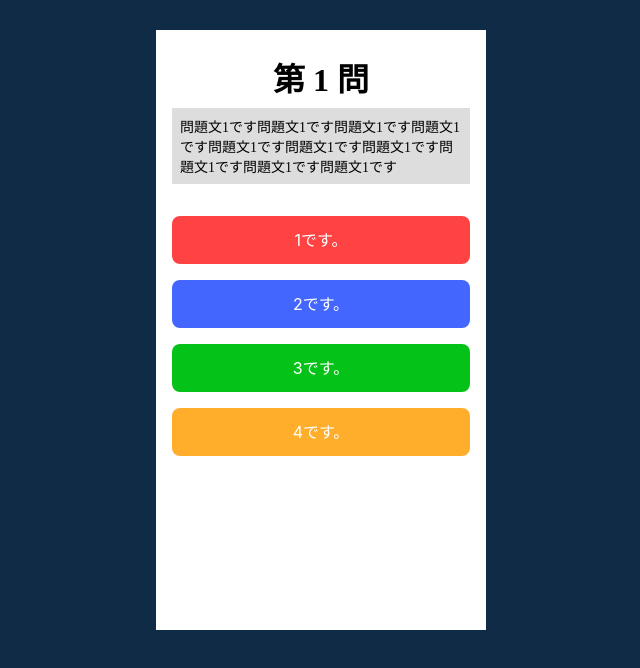
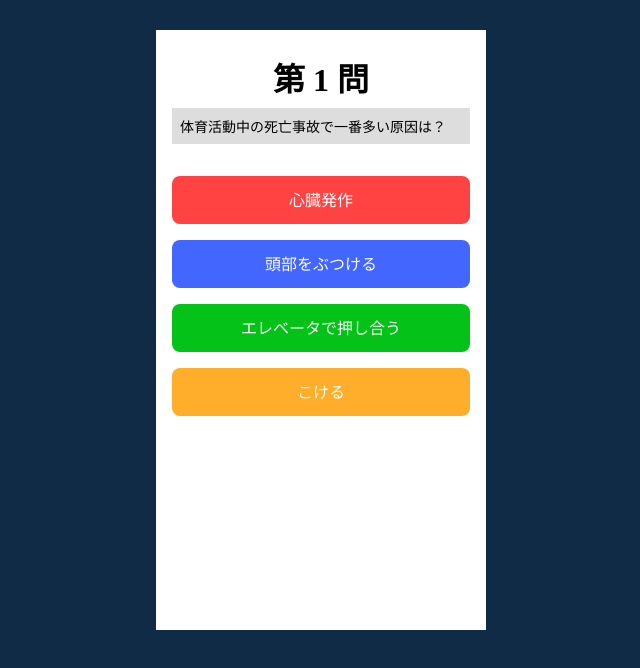
Before and after one commit to urassh/QuizApp3-3, a React (Create React App) app: page /answer in a window 1280 px wide. Shown: the top 668 px of the page, without its empty margins (319-959 px from the left). Built offline with nearby package versions, Linux system fonts and the light colour scheme; the HTML template or start-up script is replaced by a standard one.

Commit message:
具体的な問題を作成した。

```diff
--- a/src/Components/questionData.js
+++ b/src/Components/questionData.js
@@ -5,6 +5,9 @@ class Quiz {
     static quizLength = 5;
     static MIN = 0;
     constructor(text, buttonsList, correct, point) {
+        if(correct > 4) {
+            console.log(`correctの値が不正です。`);
+        }
         this.text = text;
         this.buttonsList = buttonsList;
         this.correct = correct;
@@ -14,16 +17,16 @@ class Quiz {
  }
 
 const QUESTIONS = [
-    new Quiz("問題文1です問題文1です問題文1です問題文1です問題文1です問題文1です問題文1です問題文1です問題文1です問題文1です", ["1です。", "2です。", "3です。", "4です。"], 1, 2),
-    new Quiz("問題文2です問題文2です問題文2です問題文2です問題文2です問題文2です問題文2です問題文2です問題文2です問題文2です", ["1です。", "2です。", "3です。", "4です。"], 2, 2),
-    new Quiz("問題文3です問題文3です問題文3です問題文3です問題文3です問題文3です問題文3です問題文3です問題文3です問題文3です", ["1です。", "2です。", "3です。", "4です。"], 3, 2),
-    new Quiz("問題文4です問題文4です問題文4です問題文4です問題文4です問題文4です問題文4です問題文4です問題文4です問題文4です", ["1です。", "2です。", "3です。", "4です。"], 4, 2),
-    new Quiz("問題文5です問題文5です問題文5です問題文5です問題文5です問題文5です問題文5です問題文5です問題文5です問題文5です", ["1です。", "2です。", "3です。", "4です。"], 1, 2),
-    new Quiz("問題文6です問題文6です問題文6です問題文6です問題文6です問題文6です問題文6です問題文6です問題文6です問題文6です", ["1です。", "2です。", "3です。", "4です。"], 2, 2),
-    new Quiz("問題文7です問題文7です問題文7です問題文7です問題文7です問題文7です問題文7です問題文7です問題文7です問題文7です", ["1です。", "2です。", "3です。", "4です。"], 2, 2),
-    new Quiz("問題文8です問題文8です問題文8です問題文8です問題文8です問題文8です問題文8です問題文8です問題文8です問題文8です", ["1です。", "2です。", "3です。", "4です。"], 2, 2),
-    new Quiz("問題文9です問題文9です問題文9です問題文9です問題文9です問題文9です問題文9です問題文9です問題文9です問題文9です", ["1です。", "2です。", "3です。", "4です。"], 2, 2),
-    new Quiz("問題文10です問題文10です問題文10です問題文10です問題文10です問題文10です問題文10です問題文10です問題文10です問題文10です", ["1です。", "2です。", "3です。", "4です。"], 2, 2),
+    new Quiz("体育活動中の死亡事故で一番多い原因は？", ["心臓発作", "頭部をぶつける", "エレベータで押し合う", "こける"], 1, 2),
+    new Quiz("大相撲の力士が禁止されているのはどれ", ["ダイエット", "車の運転", "電車の乗車", "小舟の乗船"], 2, 2),
+    new Quiz("「最初はグー」初めて使った人は。", ["志村けん", "吉澤俊介", "じゃんけん協会会長 松本さん", "ヒカキン"], 1, 2),
+    new Quiz("「音楽の父」と称される音楽家は誰でしょう？", ["バッハ", "モーツァルト", "ベートーヴェン", "チャイコフスキー"], 1, 2),
+    new Quiz("世界で最も古いとされている奈良にある木造建築の寺の名前はなんでしょう？", ["東大寺", "法隆寺", "金閣寺", "唐招提寺"], 2, 2),
+    new Quiz("40人クラスに、誕生日が同じ組み合わせがいる確率でもっとも近いものは？", ["約12%", "約27%", "約90%", "約3%"], 3, 2),
+    new Quiz("ダンゴ虫の呼吸法は？何呼吸？", ["肺呼吸", "水の呼吸", "えら呼吸", "皮膚呼吸"], 3, 2),
+    new Quiz("夏目漱石の作品、吾輩は猫である の冒頭文「吾輩は猫である。名前は〇〇〇〇。」ここに入る文字は？", ["レオ", "ヨシザワ", "ニャー子", "まだない"], 4, 2),
+    new Quiz("日本で初めて拳銃の携帯が認められた職業はなんでしょうか？", ["警察官", "国家警備員", "郵便配達員", "自宅警備隊"], 3, 2),
+    new Quiz("FIFA(国際サッカー連盟)の本部がある国の名前は？", ["スイス", "ブラジル", "アルゼンチン", "フランス"], 1, 2),
 ];
 
 export {QUESTIONS, Quiz};
```
